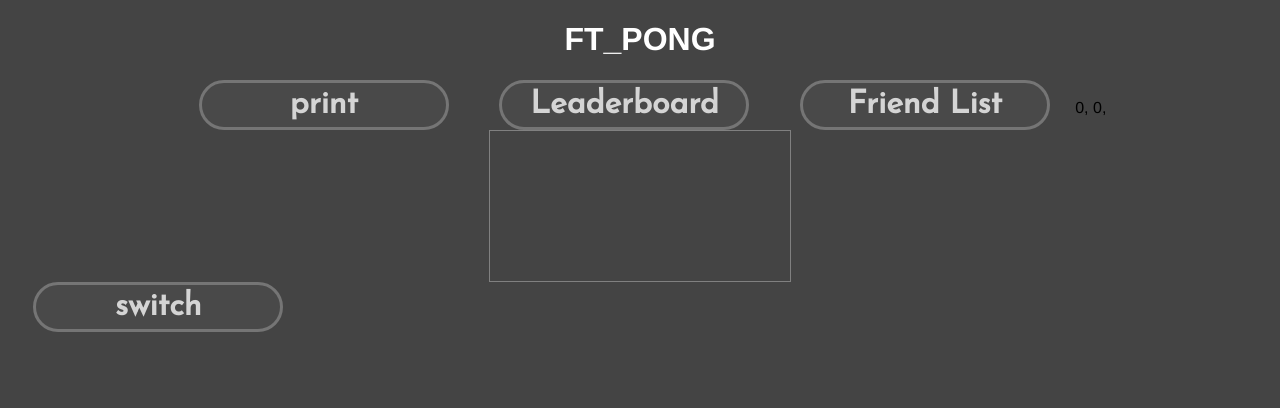
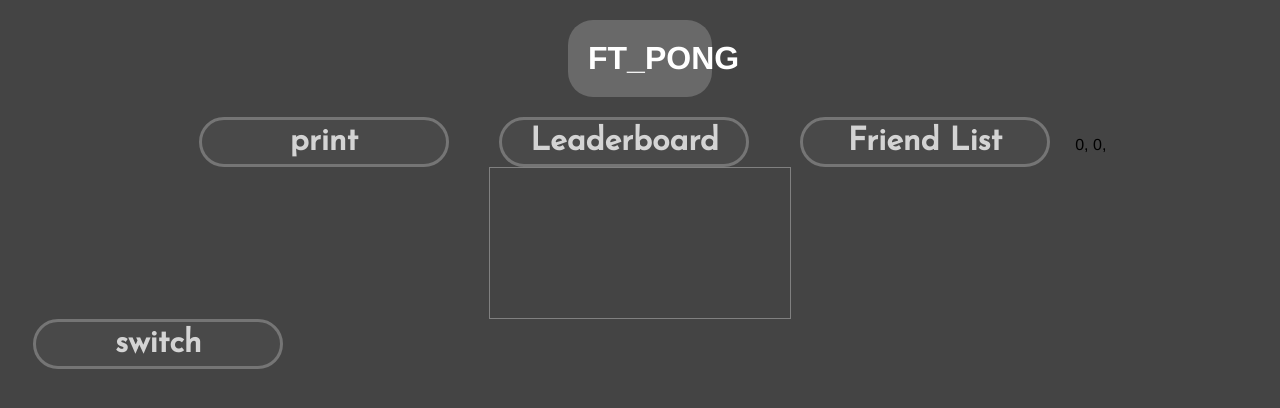
Before and after one commit to GauthierPoulain/ft_transcendence, a Vue app in the folder front/: page / in a window 1280 px wide. Shown: the top 408 px of the page. Built offline with nearby package versions, Linux system fonts and the light colour scheme.

Commit message:
test style

```diff
--- a/front/src/App.vue
+++ b/front/src/App.vue
@@ -37,6 +37,12 @@ function print() {
 h1 {
     color: white;
     text-align: center;
+    padding: 20px;
+    margin: 20px;
+    margin-left: 70vh;
+    margin-right: 70vh;
+    border-radius: 25px;
+    background: rgb(105, 105, 105);
 }
 
 .button {
```
